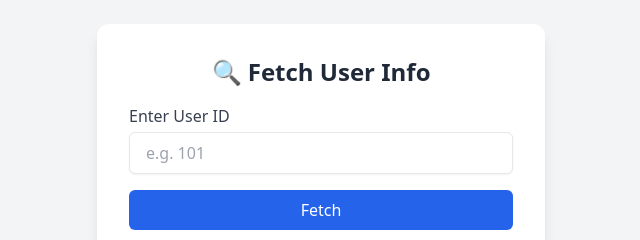
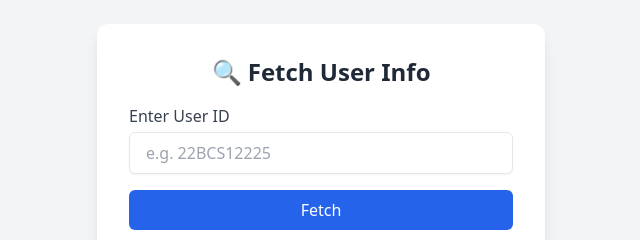
Before and after one commit to MridulS11/test, a plain HTML site: page index.html in a window 1280 px wide. Shown: the part 228-468 px from the top of the page, 319-959 px from the left. Drawn offline with nearby package versions, Linux system fonts and the light colour scheme.

Commit message:
Update index.html

```diff
--- a/index.html
+++ b/index.html
@@ -15,7 +15,7 @@
                 type="text"
                 id="userId"
                 class="w-full px-4 py-2 border rounded-md shadow-sm focus:outline-none focus:ring-2 focus:ring-blue-500"
-                placeholder="e.g. 101"
+                placeholder="e.g. 22BCS12225"
             />
         </div>
 
```
